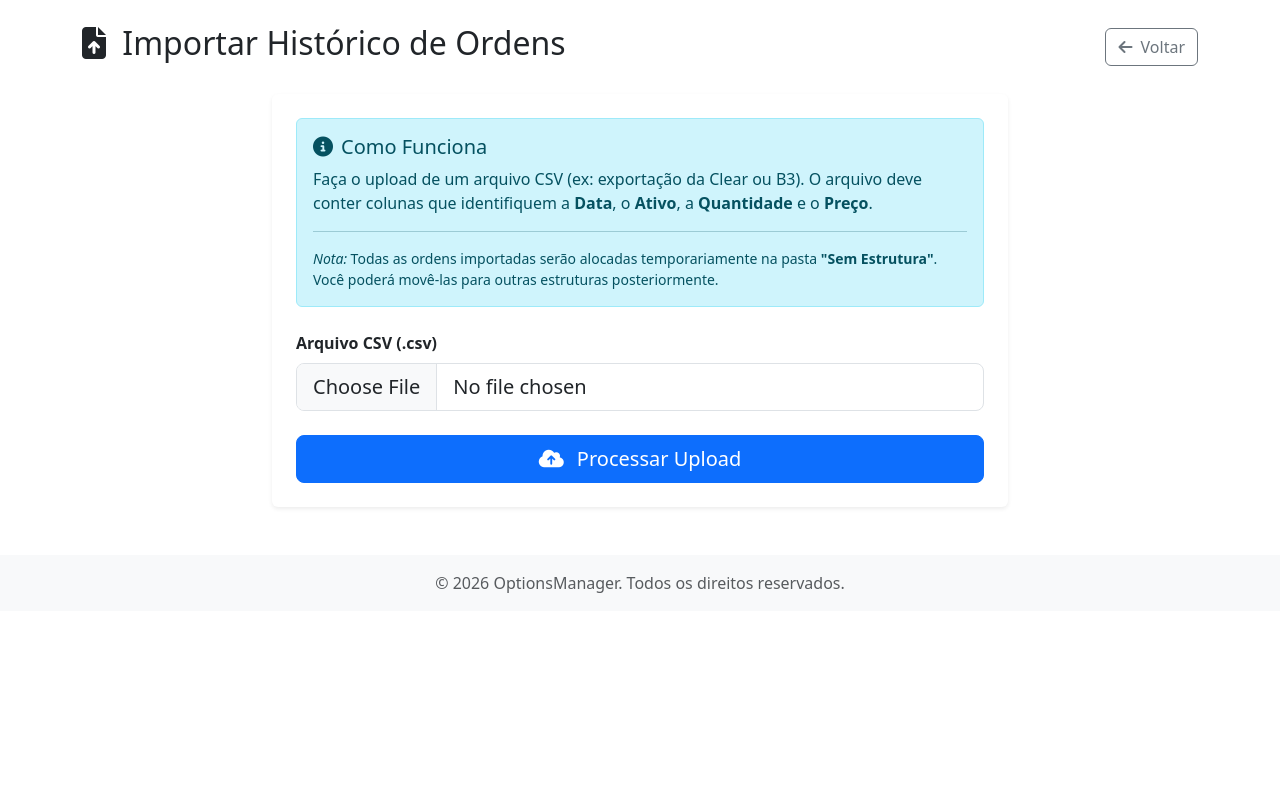
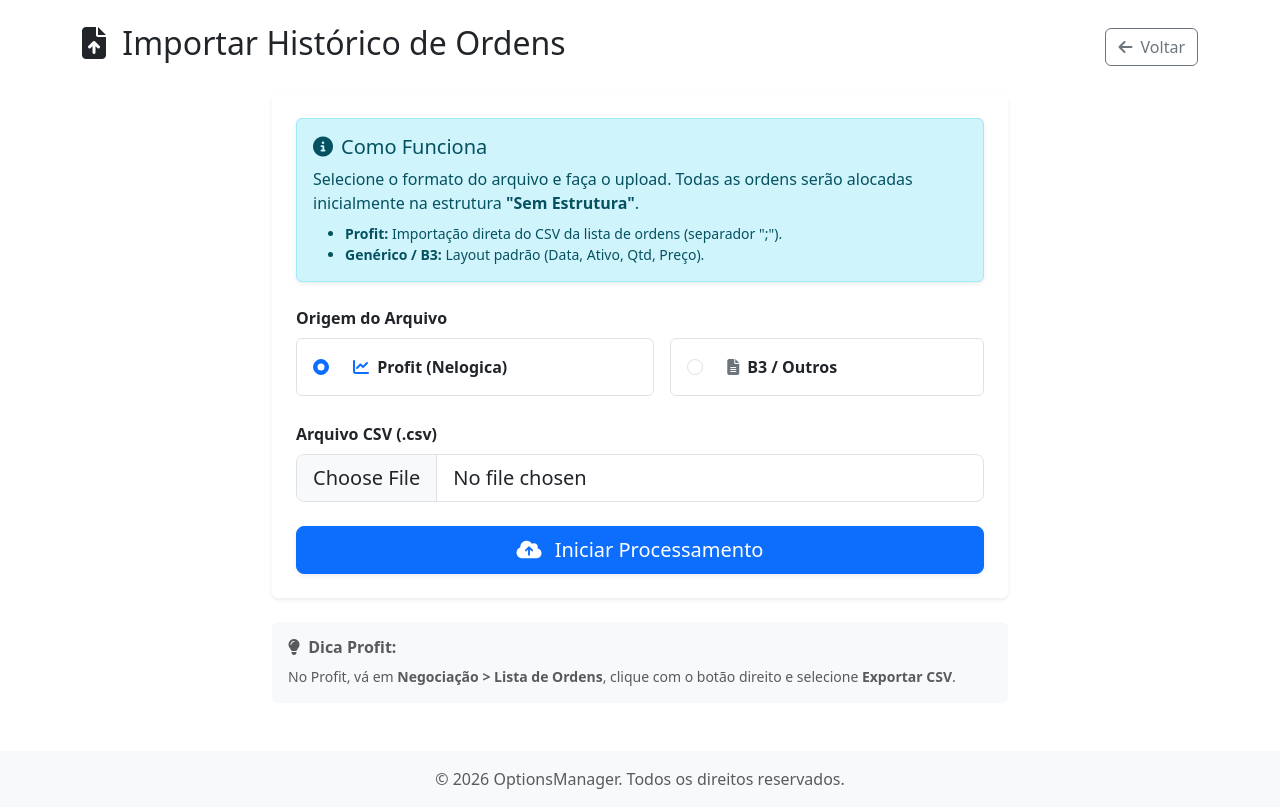
Before and after one commit to gustavozeferino/OptionsManager, a Django app: page /trading/upload-ordens/ in a window 1280 px wide. Shown: the part 56-863 px from the top of the page. Before the commit the page ends 649 px from the top, so only its background shows below. Run offline with Django 4.2, Linux system fonts and the light colour scheme; the visitor is signed in with stand-in values (Sample User, id 1); data comes from the database, SQL or seed files in the repository; some libraries are stand-ins or nearby versions.

Commit message:
Adicionar ordens via csv do profit

```diff
--- a/trading/models.py
+++ b/trading/models.py
@@ -45,6 +45,10 @@ class Ordem(models.Model):
         tipo = "COMPRA" if self.quantidade > 0 else "VENDA"
         return f"{tipo} {abs(self.quantidade)} {self.ativo.ticker} @ {self.preco}"
 
+    @property
+    def qtd_abs(self):
+        return abs(self.quantidade)
+
     class Meta:
         verbose_name = "Ordem"
         verbose_name_plural = "Ordens"
--- a/trading/templates/trading/alocar_ordens_orfas.html
+++ b/trading/templates/trading/alocar_ordens_orfas.html
@@ -37,7 +37,7 @@
                             <span class="badge bg-danger-subtle text-danger">VENDA</span>
                             {% endif %}
                         </td>
-                        <td class="text-end">{{ ordem.quantidade|abs }}</td>
+                        <td class="text-end">{{ ordem.qtd_abs }}</td>
                         <td class="text-end">R$ {{ ordem.preco|floatformat:2|intcomma }}</td>
                         <td style="width: 30%;">
                             <form method="post" class="d-flex align-items-center">
--- a/trading/templates/trading/upload_ordens.html
+++ b/trading/templates/trading/upload_ordens.html
@@ -14,35 +14,75 @@
     <div class="col-md-8">
         <div class="card shadow-sm border-0">
             <div class="card-body p-4">
-                <div class="alert alert-info">
+                <div class="alert alert-info shadow-sm">
                     <h5><i class="fas fa-info-circle me-2"></i>Como Funciona</h5>
-                    <p class="mb-0">
-                        Faça o upload de um arquivo CSV (ex: exportação da Clear ou B3). O arquivo deve conter colunas
-                        que identifiquem a <strong>Data</strong>, o <strong>Ativo</strong>, a
-                        <strong>Quantidade</strong> e o <strong>Preço</strong>.
+                    <p class="mb-2">
+                        Selecione o formato do arquivo e faça o upload. Todas as ordens serão alocadas inicialmente na
+                        estrutura <strong>"Sem Estrutura"</strong>.
                     </p>
-                    <hr>
-                    <p class="mb-0 small">
-                        <em>Nota:</em> Todas as ordens importadas serão alocadas temporariamente na pasta <strong>"Sem
-                            Estrutura"</strong>. Você poderá movê-las para outras estruturas posteriormente.
-                    </p>
+                    <ul class="mb-0 small">
+                        <li><strong>Profit:</strong> Importação direta do CSV da lista de ordens (separador ";").</li>
+                        <li><strong>Genérico / B3:</strong> Layout padrão (Data, Ativo, Qtd, Preço).</li>
+                    </ul>
                 </div>
 
                 <form method="post" enctype="multipart/form-data" class="mt-4">
                     {% csrf_token %}
+
+                    <div class="mb-4">
+                        <label class="form-label fw-bold">Origem do Arquivo</label>
+                        <div class="d-flex gap-3">
+                            <div class="form-check border p-3 rounded flex-fill hover-lift">
+                                <input class="form-check-input ms-0" type="radio" name="source_type" id="profit"
+                                    value="PROFIT" checked>
+                                <label class="form-check-label ms-4 fw-bold" for="profit">
+                                    <i class="fas fa-chart-line text-primary me-1"></i> Profit (Nelogica)
+                                </label>
+                            </div>
+                            <div class="form-check border p-3 rounded flex-fill hover-lift">
+                                <input class="form-check-input ms-0" type="radio" name="source_type" id="generic"
+                                    value="GENERIC">
+                                <label class="form-check-label ms-4 fw-bold" for="generic">
+                                    <i class="fas fa-file-alt text-secondary me-1"></i> B3 / Outros
+                                </label>
+                            </div>
+                        </div>
+                    </div>
+
                     <div class="mb-4">
                         <label for="csv_file" class="form-label fw-bold">Arquivo CSV (.csv)</label>
                         <input class="form-control form-control-lg" type="file" id="csv_file" name="csv_file"
                             accept=".csv" required>
                     </div>
+
                     <div class="d-grid gap-2">
-                        <button type="submit" class="btn btn-primary btn-lg">
-                            <i class="fas fa-cloud-upload-alt me-2"></i> Processar Upload
+                        <button type="submit" class="btn btn-primary btn-lg shadow-sm">
+                            <i class="fas fa-cloud-upload-alt me-2"></i> Iniciar Processamento
                         </button>
                     </div>
                 </form>
             </div>
         </div>
+
+        <div class="card mt-4 border-0 bg-light text-muted">
+            <div class="card-body small">
+                <h6 class="fw-bold"><i class="fas fa-lightbulb me-1"></i> Dica Profit:</h6>
+                No Profit, vá em <strong>Negociação > Lista de Ordens</strong>, clique com o botão direito e selecione
+                <strong>Exportar CSV</strong>.
+            </div>
+        </div>
     </div>
 </div>
+
+<style>
+    .hover-lift {
+        transition: all 0.2s ease;
+        cursor: pointer;
+    }
+
+    .hover-lift:hover {
+        background-color: #f8f9fa;
+        border-color: #0d6efd !important;
+    }
+</style>
 {% endblock %}
--- a/trading/views.py
+++ b/trading/views.py
@@ -5,6 +5,8 @@ from django.db.models import Sum
 from .models import Estrutura, Ordem, PosicaoConsolidada, DailySnapshot
 from .forms import EstruturaForm
 import json
+from .services import importar_ordens_profit
+
 
 @login_required
 def criar_estrutura(request):
@@ -166,26 +168,31 @@ from .services import processar_upload_csv
 
 @login_required
 def upload_ordens(request):
-    """
-    Recebe CSV com histórico de ordens (Clear/B3) e aloca na 'Sem Estrutura'.
-    """
-    if request.method == 'POST' and request.FILES.get('csv_file'):
-        csv_file = request.FILES['csv_file']
+    if request.method == 'POST':
+        print("\n=== POST RECEBIDO NA VIEW ===")
+        csv_file = request.FILES.get('csv_file')
+        source = request.POST.get('source_type')
 
-        if not csv_file.name.endswith('.csv'):
-            messages.error(request, 'Este não é um arquivo CSV válido.')
+        print(f"Arquivo recebido: {csv_file}")
+        print(f"Origem selecionada: {source}")
+
+        if not csv_file:
+            messages.error(request, "Nenhum arquivo enviado.")
             return redirect('trading:upload_ordens')
 
-        sucesso, erros = processar_upload_csv(csv_file, request.user)
+        # Chamada da nossa função de serviço com os prints
+        from .services import importar_ordens_profit
 
-        if sucesso > 0:
-            messages.success(request, f"{sucesso} ordens foram importadas e adicionadas à 'Sem Estrutura'.")
+        total, erros = importar_ordens_profit(request.user, csv_file)
+
+        if total > 0:
+            messages.success(request, f"Sucesso! {total} ordens importadas.")
 
         if erros:
-            for erro in erros[:5]: # Mostra no máximo 5 erros para não poluir
-                messages.warning(request, erro)
-            if len(erros) > 5:
-                messages.warning(request, f"... e mais {len(erros) - 5} erros ignorados.")
+            for erro in erros[:10]:  # Mostra apenas os 10 primeiros na tela
+                messages.error(request, erro)
+            if len(erros) > 10:
+                messages.warning(request, f"Há mais {len(erros) - 10} mensagens de erro ocultas.")
 
         return redirect('trading:dashboard_estruturas')
 
@@ -234,3 +241,127 @@ def excluir_ordem(request, ordem_id):
         return redirect('trading:detalhe_estrutura', slug=estrutura_slug)
 
     return redirect('trading:dashboard_estruturas')
+
+import io
+import csv
+import logging
+from decimal import Decimal
+from datetime import datetime
+from django.db import transaction
+from django.utils.timezone import make_aware
+from core.models import AtivoB3
+from trading.models import Ordem, Estrutura
+
+logger = logging.getLogger(__name__)
+import io
+import csv
+from decimal import Decimal
+from datetime import datetime
+from django.db import transaction
+from django.utils.timezone import make_aware
+
+@login_required
+def importar_ordens_profit(user, csv_file):
+    print("\n--- INICIANDO IMPORTAÇÃO ---")
+    raw_data = csv_file.read()
+
+    try:
+        content = raw_data.decode('utf-8')
+        print("Codificação detectada: UTF-8")
+    except UnicodeDecodeError:
+        content = raw_data.decode('iso-8859-1')
+        print("Codificação detectada: ISO-8859-1 (Latin-1)")
+
+    lines = content.splitlines()
+    print(f"Total de linhas lidas no arquivo: {len(lines)}")
+
+    # 1. Debug do cabeçalho
+    header_index = -1
+    for i, line in enumerate(lines):
+        if 'Ativo;' in line and 'Status;' in line:
+            header_index = i
+            print(f"Cabeçalho encontrado na linha {i+1}: {line[:50]}...")
+            break
+
+    if header_index == -1:
+        print("ERRO: Cabeçalho não encontrado! Verifique o delimitador ou nomes das colunas.")
+        return 0, ["Cabeçalho do Profit não encontrado."]
+
+    # 2. Lendo os dados
+    f = io.StringIO('\n'.join(lines[header_index:]))
+    reader = csv.DictReader(f, delimiter=';')
+
+    ordens_para_criar = []
+    erros = []
+
+    from trading.models import Estrutura, Ordem, AtivoB3
+    estrutura_placeholder, _ = Estrutura.objects.get_or_create(
+        usuario=user, nome="Sem Estrutura", defaults={'slug': 'sem-estrutura'}
+    )
+
+    print("Iniciando processamento das linhas...")
+    with transaction.atomic():
+        for row_num, row in enumerate(reader, start=header_index + 2):
+            # Print de cada linha para ver o que o DictReader capturou
+            status = row.get('Status', '').strip()
+            ativo_nome = row.get('Ativo', '').strip()
+
+            print(f"Linha {row_num}: Ativo={ativo_nome} | Status={status}")
+
+            if status != 'Executada':
+                print(f"   -> Ignorada: Status '{status}' não é 'Executada'")
+                continue
+
+            try:
+                # Busca Ativo
+                try:
+                    ativo = AtivoB3.objects.get(ticker=ativo_nome)
+                except AtivoB3.DoesNotExist:
+                    msg = f"Ativo '{ativo_nome}' não existe no banco de dados."
+                    print(f"   -> ERRO: {msg}")
+                    erros.append(f"Linha {row_num}: {msg}")
+                    continue
+
+                # Parse de valores
+                def parse_decimal(text):
+                    if not text or text == '-': return Decimal('0.00')
+                    return Decimal(text.replace('.', '').replace(',', '.'))
+
+                preco = parse_decimal(row['Preço'])
+                qtd_raw = row['Qtd'].replace('.', '')
+                qtd_total = int(qtd_raw)
+
+                lado = row['Lado'].strip().upper()
+                quantidade = -abs(qtd_total) if lado == 'V' else abs(qtd_total)
+
+                dt_str = row['Criação'].strip()
+                dt_obj = datetime.strptime(dt_str, '%d/%m/%Y %H:%M:%S')
+                dt_aware = make_aware(dt_obj)
+
+                ordem = Ordem(
+                    estrutura=estrutura_placeholder,
+                    ativo=ativo,
+                    quantidade=quantidade,
+                    preco=preco,
+                    data=dt_aware.date(),
+                    criado_em=dt_aware,
+                    is_opening=True
+                )
+                ordens_para_criar.append(ordem)
+                print(f"   -> OK: Ordem preparada ({lado} {abs(quantidade)} de {ativo_nome})")
+
+            except Exception as e:
+                print(f"   -> ERRO CRÍTICO na linha {row_num}: {str(e)}")
+                erros.append(f"Linha {row_num}: {str(e)}")
+
+        if ordens_para_criar:
+            print(f"Salvando {len(ordens_para_criar)} ordens no banco...")
+            Ordem.objects.bulk_create(ordens_para_criar)
+
+            from .services import recalcular_estrutura
+            recalcular_estrutura(estrutura_placeholder)
+            print("Importação concluída com sucesso.")
+        else:
+            print("Nenhuma ordem válida foi encontrada para importação.")
+
+    return len(ordens_para_criar), erros
```
Also changed, not shown: trading/services.py (+108 -3 lines), 1 other file.
